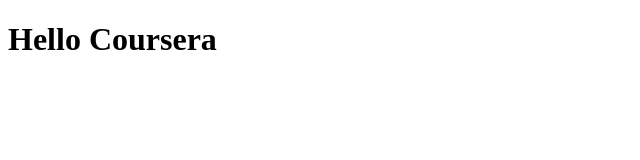
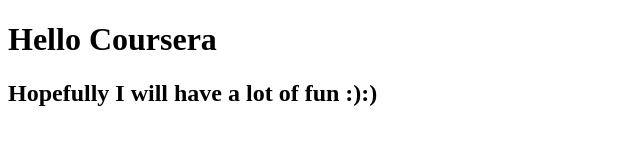
Before and after one commit to GBspace/Coursera-test, a plain HTML site: page site/index.html in a window 1280 px wide. Shown: the whole page, without its empty margins (0-640 px from the left). Drawn offline with Linux system fonts and the light colour scheme.

Commit message:
updated index.html

```diff
--- a/site/index.html
+++ b/site/index.html
@@ -7,5 +7,8 @@
 	<h1>
 		Hello Coursera
 	</h1>
+	<h2>
+		Hopefully I will have a lot of fun :):)
+	</h2>
 </body>
 </html>
```
